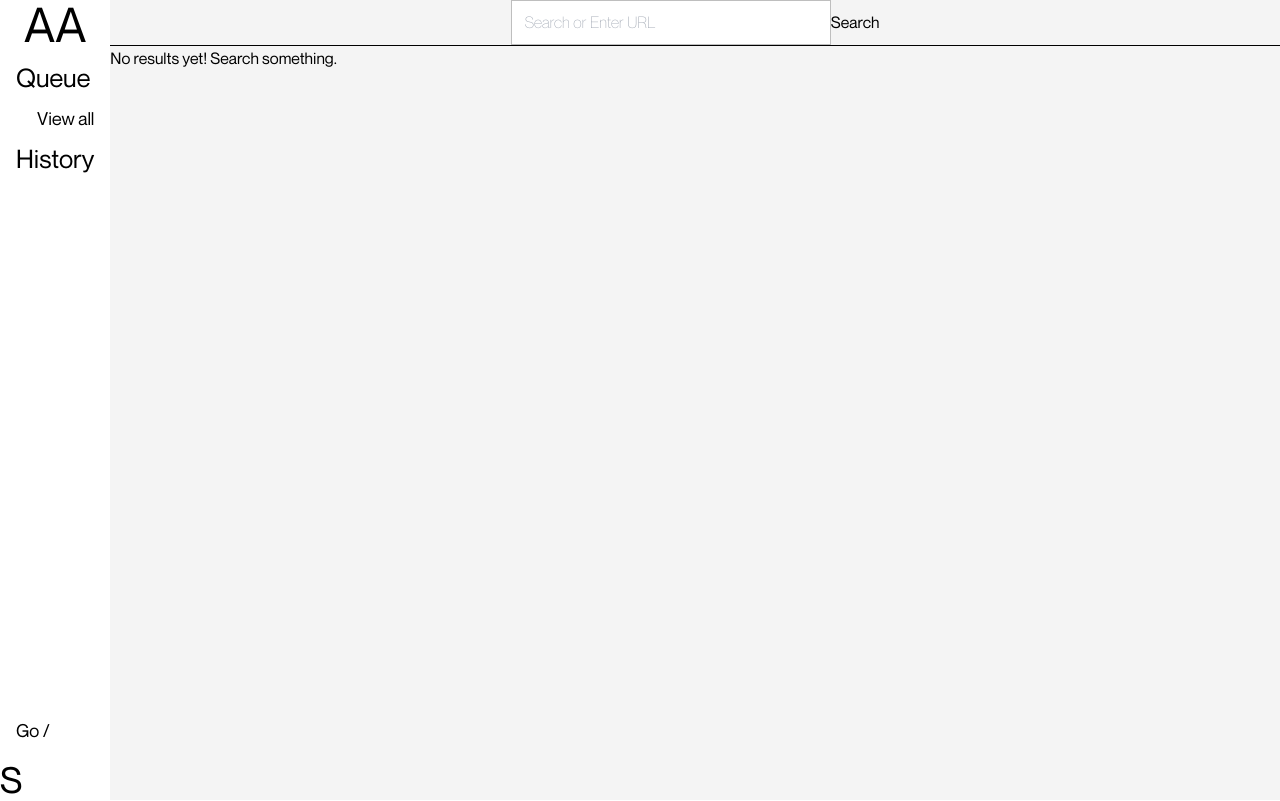
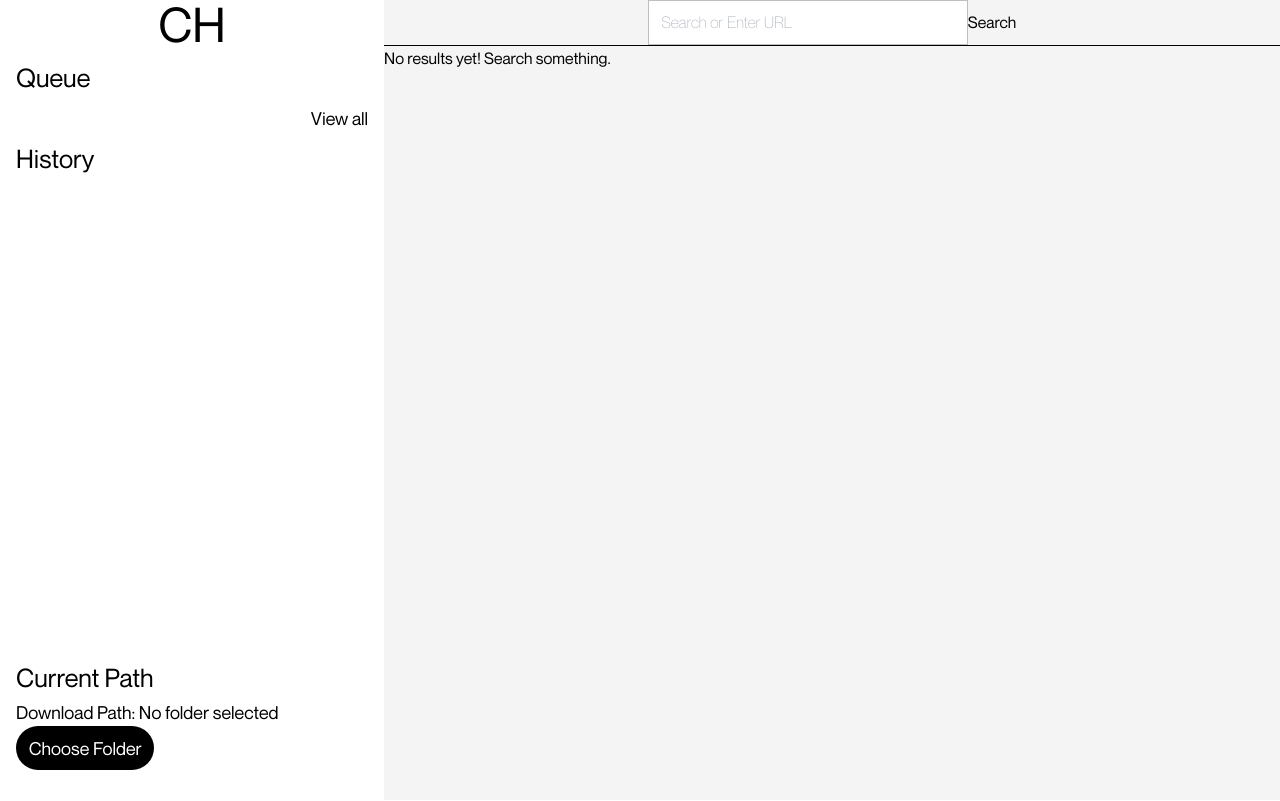
Before and after one commit to amansxcalibur/clip_harbour, a React (Vite) app: page / in a window 1280 px wide. Built offline with nearby package versions, Linux system fonts and the light colour scheme.

Commit message:
[UI]: Add icons and cleanup sidebar interactivity

```diff
--- a/src/components/menu/sidebar.jsx
+++ b/src/components/menu/sidebar.jsx
@@ -2,6 +2,10 @@ import FolderPicker from "../download/save_destination";
 import { useState } from "react";
 import { listen } from "@tauri-apps/api/event";
 import Loader from "./loader";
+import Queue from "../svg/queue";
+import History from "../../../public/icons/history.png"
+import Folder from "../svg/folder";
+import CircularProgressBar from "../ui/circle_progress";
 
 export default function SideBar({ open, setOpen }) {
    const [downloads, setDownloads] = useState({});
@@ -11,38 +15,59 @@ export default function SideBar({ open, setOpen }) {
    });
 
    return (
-      <div className="bg-red-800 relative flex">
+      <div className="bg-red-800 relative flex" onMouseEnter={()=>{setOpen(true)}} onMouseLeave={()=>{setOpen(false)}}>
          <div className={`bg-[#ffffff] text-black ${open ? 'min-w-[30vw]' : 'min-w-[2vw]'} flex flex-col`}>
-            <button className="text-5xl" onClick={() => setOpen(true)}>AA</button>
+            <button className="text-5xl" onClick={() => setOpen(true)}><a href="/">CH</a></button>
 
             <div className="p-4 text-lg flex-1 flex flex-col">
-               <p className="text-[2vw]">Queue</p>
-               <ul className="mt-3 flex flex-col  flex-1">
+               {open?
+                  <p className="text-[2vw]">Queue</p>
+               :
+               <div className="size-13"><Queue/></div>}
+
+               <ul className={`mt-3 flex flex-col flex-1 ${open?"":"items-center"} max-h-[70vh] overflow-scroll`}>
                   {Object.entries(downloads).map(([id, download]) => (
-                     <Loader id={id} download={download}/>
+                     <>{
+                        open?
+                        <Loader id={id} download={download}/>
+                        :
+                        <>
+                        {download.status=='finished'?
+                           <div key={id} className="w-5 h-5 m-2 bg-black"></div>:
+                           <CircularProgressBar percent={download.percentage}/>
+                        }</>
+                     }</>
                   ))}
-                  <li className="flex justify-end hover:text-[#a1a1a1]">View all</li>
-                  <li className="text-[2vw] py-[1vw] hover:bg-black transition duration-300 hover:text-[#ffffff]">History</li>
+                  <li className={`flex ${open?"justify-end":"justify-center"} hover:text-[#a1a1a1]`}>
+                     {open?<p>View all</p>
+                     :
+                     <>...</>
+                  }
+                  </li>
+                  <li className="text-[2vw]">
+                     {open?
+                     <p className="py-[1vw] hover:bg-black transition duration-300 hover:text-[#ffffff]">History</p>
+                     :
+                     <><img src={History} className="py-[1vw] hover:bg-[#dfdfdf] transition duration-300 hover:text-[#ffffff] w-[2.5vw]"/></>
+                     }
+                  </li>
                </ul>
-               <div className={`${open ? "" : "hidden"}`}>
+               <div className="">
+                  {open?<>
+                  <p className="text-[2vw] mb-[0.5vw]">Current Path</p>
                   <FolderPicker />
-               </div>
-               <div>
-                  <a href="/">Go /</a>
+                  </>
+                  :
+                  <div className="size-13">
+                     <Folder/>
+                  </div>
+                  }
                </div>
             </div>
 
-            <ul className="">
-               <li>
-                  <button className="text-4xl">
-                     {open ? <>Settings or something idk</> : <>S</>}
-                  </button>
-               </li>
-            </ul>
-
-            <button className="text-5xl" onClick={() => setOpen(false)}>
+            {/* <button className="text-5xl" onClick={() => setOpen(false)}>
                {open ? <>Collapse</> : <></>}
-            </button>
+            </button> */}
          </div>
       </div>
    );
--- /dev/null
+++ b/src/components/svg/folder.jsx
@@ -0,0 +1,7 @@
+export default function Folder(){
+    return(
+        <svg xmlns="http://www.w3.org/2000/svg" viewBox="0 0 24 24" fill="currentColor">
+            <path d="M19.5 21a3 3 0 0 0 3-3v-4.5a3 3 0 0 0-3-3h-15a3 3 0 0 0-3 3V18a3 3 0 0 0 3 3h15ZM1.5 10.146V6a3 3 0 0 1 3-3h5.379a2.25 2.25 0 0 1 1.59.659l2.122 2.121c.14.141.331.22.53.22H19.5a3 3 0 0 1 3 3v1.146A4.483 4.483 0 0 0 19.5 9h-15a4.483 4.483 0 0 0-3 1.146Z" />
+        </svg>
+    )
+}
--- /dev/null
+++ b/src/components/svg/queue.jsx
@@ -0,0 +1,7 @@
+export default function Queue(){
+    return(
+        <svg xmlns="http://www.w3.org/2000/svg" viewBox="0 0 24 24" fill="currentColor">
+            <path d="M5.625 3.75a2.625 2.625 0 1 0 0 5.25h12.75a2.625 2.625 0 0 0 0-5.25H5.625ZM3.75 11.25a.75.75 0 0 0 0 1.5h16.5a.75.75 0 0 0 0-1.5H3.75ZM3 15.75a.75.75 0 0 1 .75-.75h16.5a.75.75 0 0 1 0 1.5H3.75a.75.75 0 0 1-.75-.75ZM3.75 18.75a.75.75 0 0 0 0 1.5h16.5a.75.75 0 0 0 0-1.5H3.75Z" />
+        </svg>
+    )
+}
--- /dev/null
+++ b/src/components/ui/circle_progress.jsx
@@ -0,0 +1,28 @@
+export default function CircularProgressBar({percentage}){
+    return(
+        <div className="relative size-12">
+      <svg className="size-full -rotate-90" viewBox="0 0 36 36" xmlns="http://www.w3.org/2000/svg">
+        {/* Background Circle */}
+        <circle cx="18" cy="18" r="16" fill="none" className="stroke-current text-gray-200" strokeWidth="2"></circle>
+        {/* Progress Circle */}
+        <circle
+          cx="18"
+          cy="18"
+          r="16"
+          fill="none"
+          className="stroke-current text-black"
+          strokeWidth="2"
+          strokeDasharray="100"
+          strokeDashoffset={100 - percentage}
+          strokeLinecap="round"
+        ></circle>
+      </svg>
+      {/* Percentage Text */}
+      {/* <div className="absolute top-1/2 start-1/2 transform -translate-y-1/2 -translate-x-1/2">
+        <span className="text-center text-[0.5rem] font-bold text-blue-600">
+          {percentage}%
+        </span>
+      </div> */}
+    </div>
+    )
+}
```
Also changed, not shown: public/icons/history.png (added).
